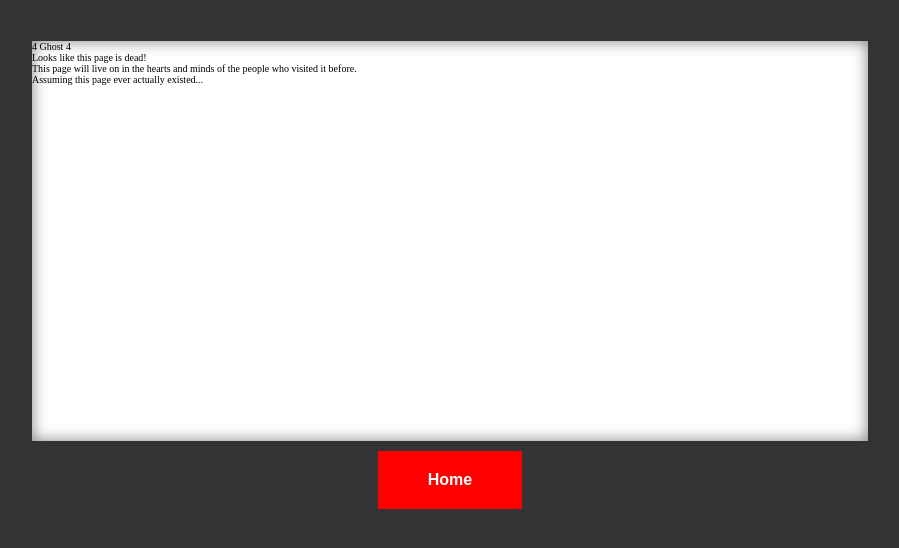
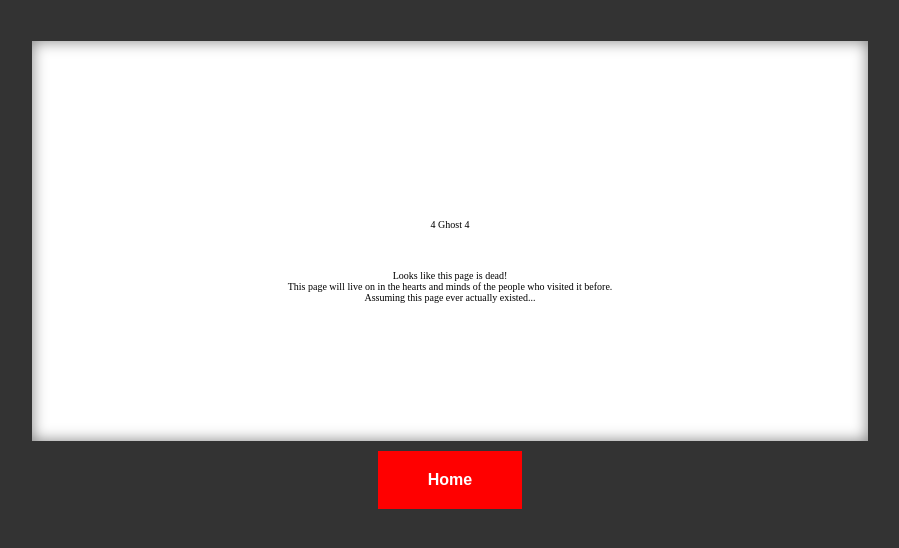
Before and after one commit to dustatron/404-style, a website: page index.html in a window 1280 px wide. Shown: the whole page, without its empty margins (190-1089 px from the left). Drawn offline with Linux system fonts and the light colour scheme.

Commit message:
update box styling.

```diff
--- a/scss/_box.scss
+++ b/scss/_box.scss
@@ -3,15 +3,12 @@
   width: 100%;
   background: $color-white;
   box-shadow: inset 0px 0px 15px rgba(0, 0, 0, 0.5);
+  display: flex;
+  justify-content: center;
+  align-items: center;
+  flex-direction: column;
+
+  &-404 {
+    padding: 4em;
+  }
 }
-
-/* Rectangle 9 */
-
-// position: absolute;
-// width: 735px;
-// height: 400px;
-// left: 376px;
-// top: 191px;
-
-// background: #ffffff;
-// box-shadow: inset 0px 0px 15px rgba(0, 0, 0, 0.25);
```
Also changed, not shown: css/main.css.
